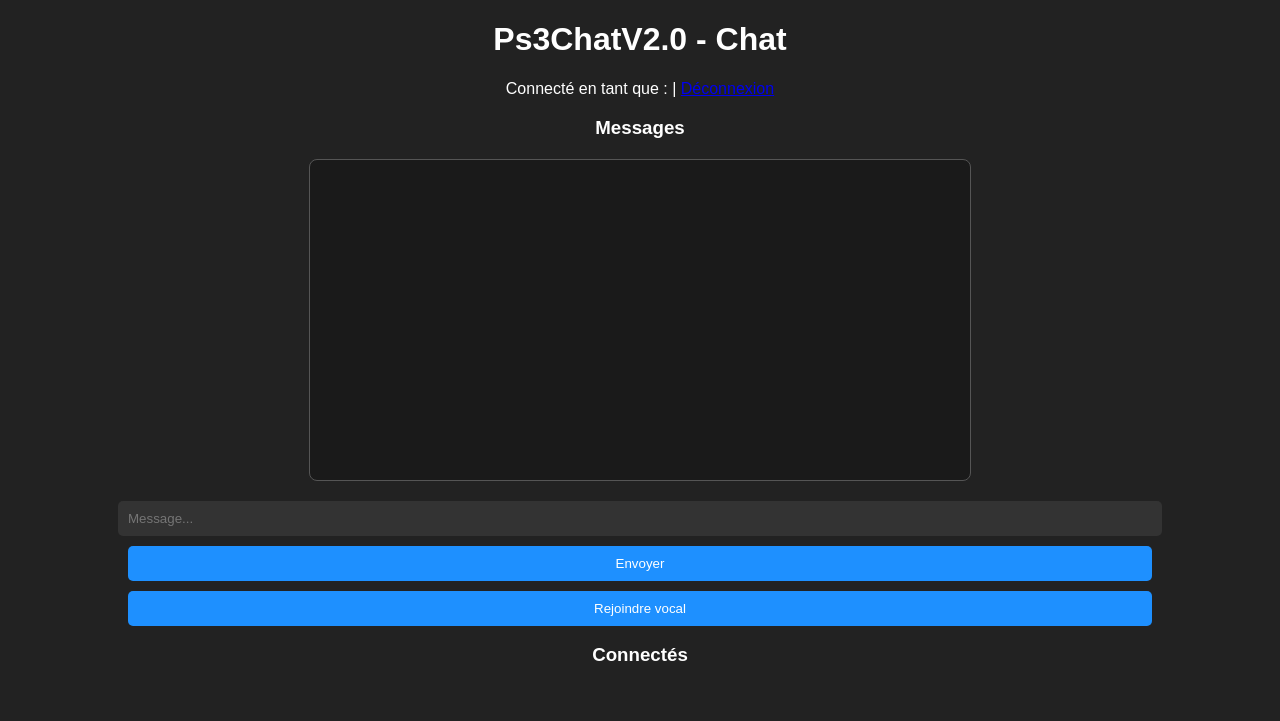
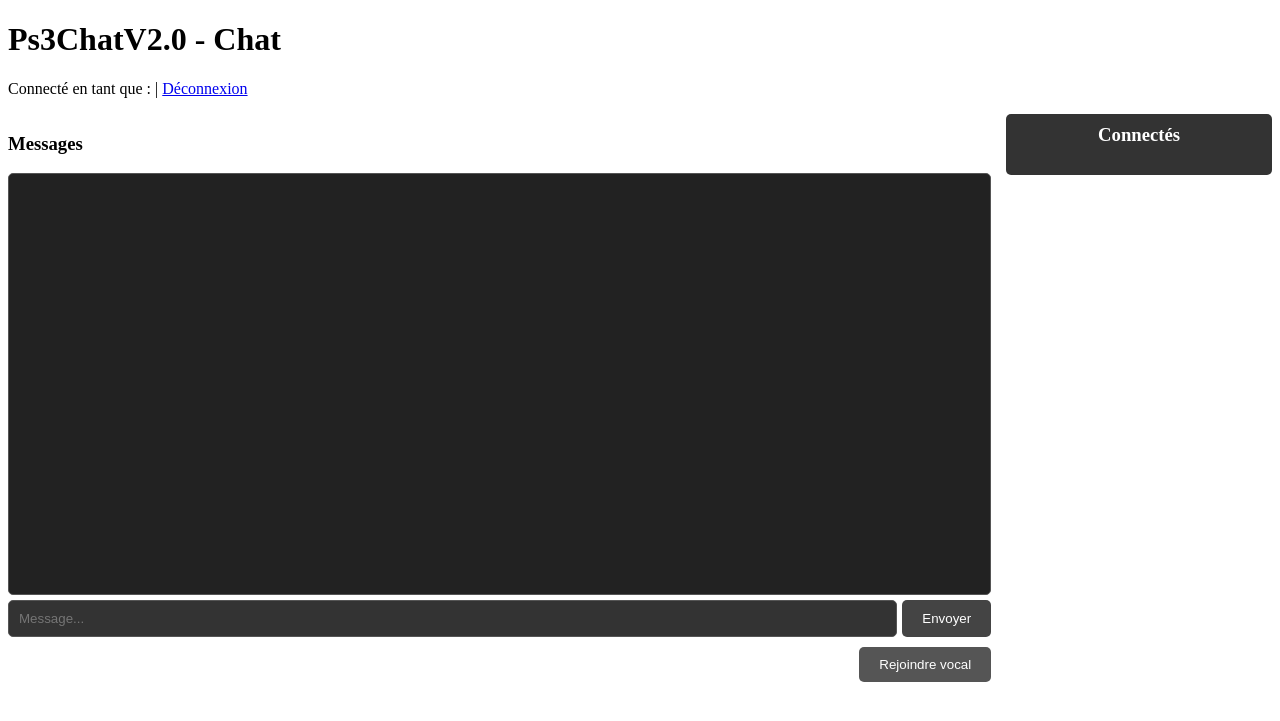
Before and after one commit to GabiMinecraft02/ps3chatV2, a Flask app: template templates/index.html in a window 1280 px wide. Shown: the top 721 px of the page. Run offline with Flask 3, Linux system fonts and the light colour scheme; the template is opened without the code that fills it, so the values that code supplies are empty.

Commit message:
Update style.css

```diff
--- a/static/css/style.css
+++ b/static/css/style.css
@@ -1,78 +1,100 @@
-body {
-    font-family: Arial, sans-serif;
-    background: #222;          /* fond global sombre */
-    color: #fff;               /* texte clair par défaut */
-    text-align: center;
-    margin: 0;
-    padding: 0;
+/* Container principal */
+.container {
+    display: flex;
+    gap: 15px;
+    align-items: flex-start;
 }
 
-/* Boîte de connexion centrée */
-.login-box {
-    margin: 100px auto;
-    width: 300px;
-    background-color: #1c1c1c; /* un peu plus sombre que le body */
-    padding: 30px;
-    border-radius: 12px;
-    box-shadow: 0 8px 20px rgba(0, 0, 0, 0.6);
+/* Chat */
+.chat-column {
+    flex: 8;
+    display: flex;
+    flex-direction: column;
 }
 
-/* Inputs et boutons */
-input, button {
-    display: block;
-    margin: 10px auto;
+/* Chat-box */
+#chat-box {
+    flex: 1;
+    min-height: 400px;
+    overflow-y: scroll;
+    border: 1px solid #555;
     padding: 10px;
-    width: 80%;
-    border: none;
+    background-color: #222; /* sombre */
+    color: #fff;
     border-radius: 5px;
 }
 
-input {
+/* Formulaire chat */
+#chat-form {
+    margin-top: 5px;
+    display: flex;
+    gap: 5px;
+}
+
+#chat-input {
+    flex: 1;
+    padding: 10px;
+    border-radius: 5px;
+    border: 1px solid #555;
     background-color: #333;
     color: #fff;
 }
 
-button {
-    background-color: #1e90ff;
+#chat-form button {
+    padding: 10px 20px;
+    border-radius: 5px;
+    border: none;
+    background-color: #444;
     color: #fff;
     cursor: pointer;
-    transition: background 0.3s;
 }
 
-button:hover {
-    background-color: #0d6efd;
+#chat-form button:hover {
+    background-color: #666;
 }
 
-/* Chat-box */
-#chat-box {
-    height: 300px;
-    overflow-y: scroll;
-    border: 1px solid #555;
-    padding: 10px;
-    margin: 20px auto;
-    width: 50%;
-    background-color: #1a1a1a;
-    border-radius: 8px;
+/* Bouton rejoindre vocal */
+.vocal-btn {
+    text-align: right;
+    margin-top: 10px;
 }
 
-/* Section sombre améliorée */
-.section-sombre {
-    background: linear-gradient(145deg, #1e1e1e, #2a2a2a); /* dégradé subtil */
-    color: #ffffff;
-    padding: 40px;
-    border-radius: 10px;
-    box-shadow: 0 4px 20px rgba(0, 0, 0, 0.6);
-    max-width: 800px;
-    margin: 40px auto;
-    text-align: left; /* plus lisible pour les sections de texte */
+.vocal-btn button {
+    padding: 10px 20px;
+    border-radius: 5px;
+    border: none;
+    background-color: #555;
+    color: #fff;
+    cursor: pointer;
 }
 
-/* Liens dans section sombre */
-.section-sombre a {
-    color: #1e90ff;
-    text-decoration: none;
+.vocal-btn button:hover {
+    background-color: #777;
 }
 
-.section-sombre a:hover {
-    text-decoration: underline;
+/* Utilisateurs connectés */
+.users-column {
+    flex: 2;
+    background-color: #333; /* carré sombre */
+    color: #fff;
+    padding: 10px;
+    border-radius: 5px;
+    max-height: 500px;
+    overflow-y: auto;
 }
+
+.users-column h3 {
+    margin-top: 0;
+    text-align: center;
+}
+
+.users-column ul {
+    list-style: none;
+    padding-left: 0;
+    margin: 0;
+}
+
+.users-column ul li {
+    padding: 5px;
+    border-bottom: 1px solid #555;
+}
```
